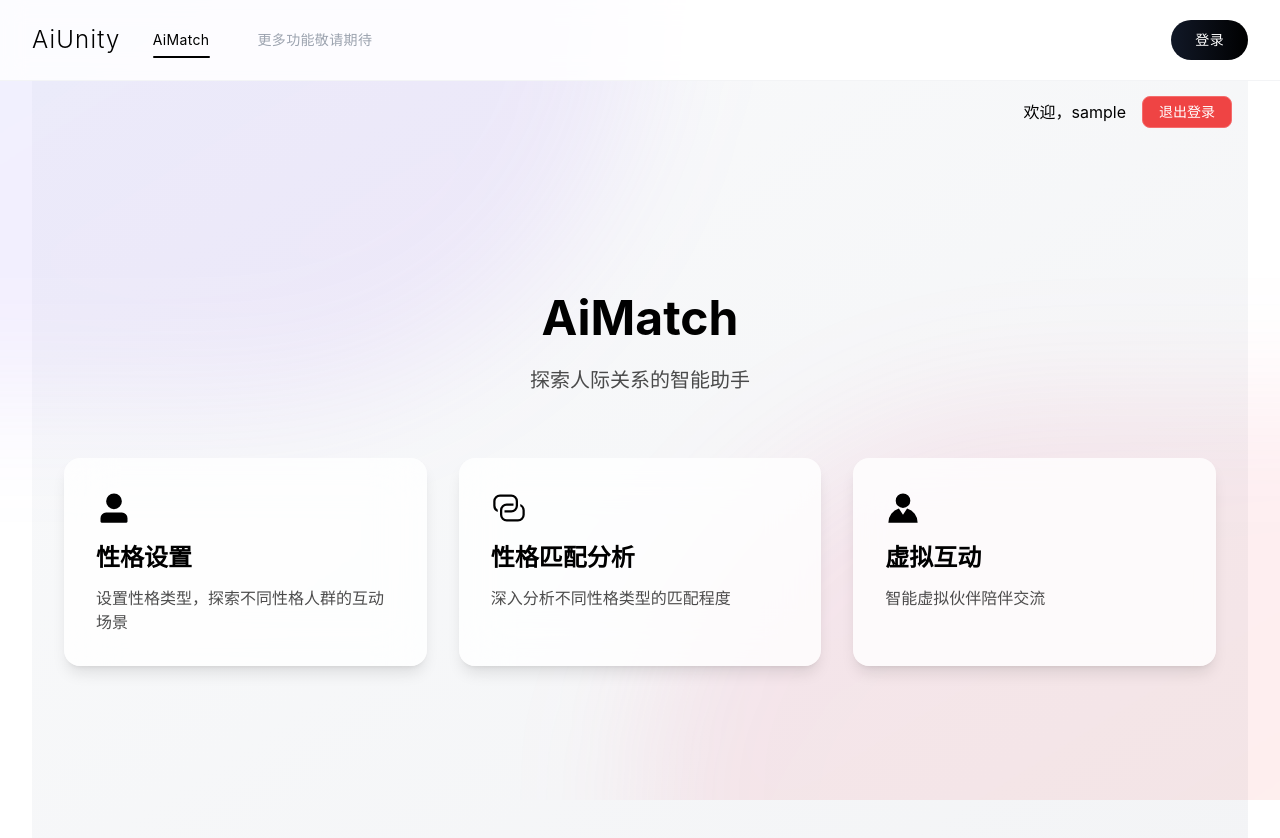
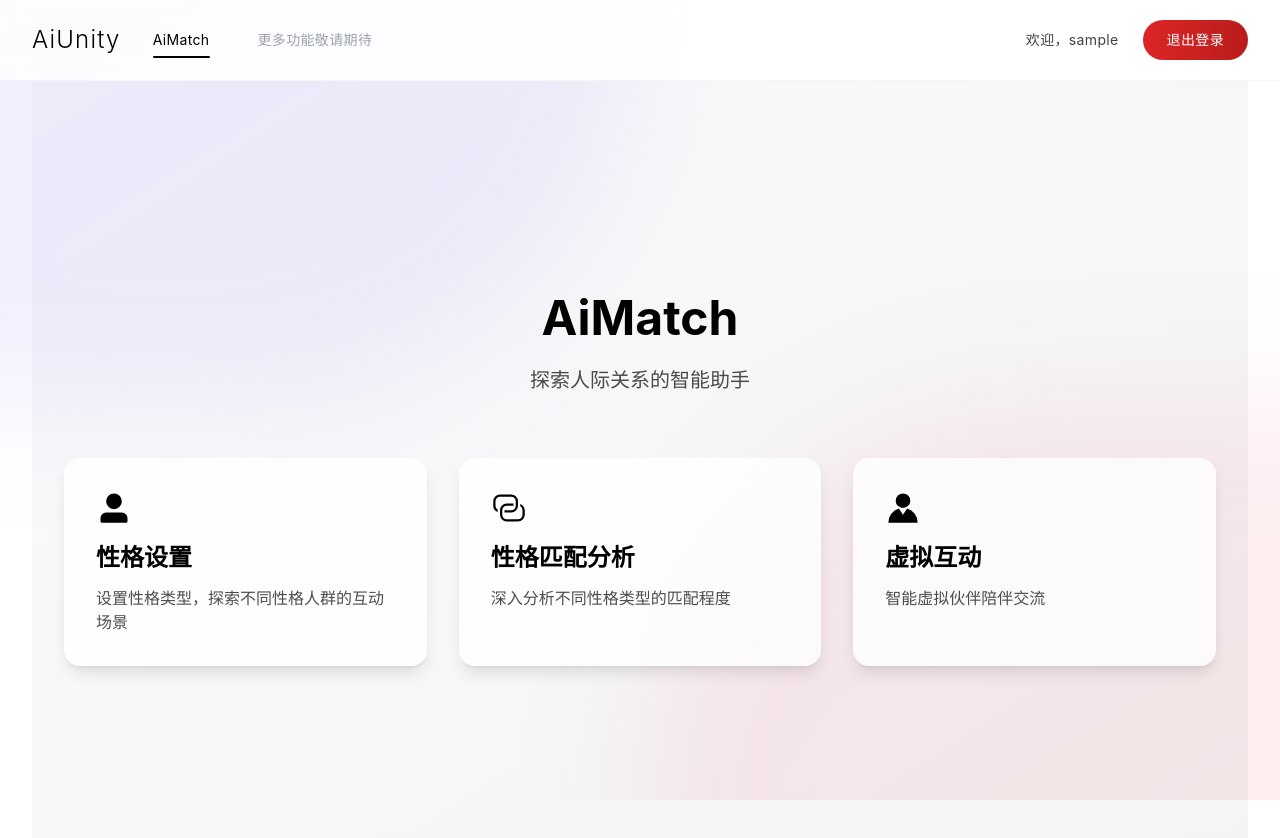
Before and after one commit to CHENNBOO/AiMatch, a Vue app: page / in a window 1280 px wide. Shown: the top 838 px of the page. Built offline with nearby package versions, Linux system fonts and the light colour scheme; sample sign-in values are in the browser's storage.

Commit message:
导航栏逻辑优化

```diff
--- a/src/components/Home.vue
+++ b/src/components/Home.vue
@@ -4,25 +4,6 @@
     <PersonalityAnalysisDialog v-model="showAnalysisDialog" />
     <PersonalityIncompleteDialog v-model="showIncompleteDialog" />
     <VirtualInteractionDialog v-if="showVirtualInteractionDialog" v-model="showVirtualInteractionDialog" />
-
-    <!-- 用户信息和操作按钮 -->
-    <div class="absolute top-4 right-4 flex items-center space-x-4">
-      <span class="text-black dark:text-white">欢迎，{{ username }}</span>
-      <!-- <el-button
-        type="primary"
-        @click="goToChangePassword"
-        class="!px-4 !py-2 !text-sm !text-white !bg-blue-500 hover:!bg-blue-600 !rounded-lg !transition-colors"
-      >
-        修改密码
-      </el-button> -->
-      <el-button
-        type="danger"
-        @click="handleLogout"
-        class="!px-4 !py-2 !text-sm !text-white !bg-red-500 hover:!bg-red-600 !rounded-lg !transition-colors"
-      >
-        退出登录
-      </el-button>
-    </div>
 
     <!-- 背景装饰 -->
     <div class="fixed inset-0 overflow-hidden pointer-events-none">
@@ -100,7 +81,6 @@ const showDialog = ref(false)
 const showAnalysisDialog = ref(false)
 const showIncompleteDialog = ref(false)
 const showVirtualInteractionDialog = ref(false)
-const username = ref('')
 
 const checkPersonalitySettings = () => {
   // 检查第一个人的设置
@@ -126,7 +106,7 @@ const checkPersonalitySettings = () => {
   return hasPerson1Settings && hasPerson2Settings
 }
 
-const handleFeatureClick = (e: MouseEvent, path: string) => {
+const handleFeatureClick = (e: Event, path: string) => {
   e.preventDefault()
   if (!checkPersonalitySettings()) {
     showIncompleteDialog.value = true
@@ -150,31 +130,8 @@ const goToPersonalitySettings = () => {
   router.push('/personality')
 }
 
-// 修改密码
-const goToChangePassword = () => {
-  console.log('点击修改密码按钮')
-  router.push('/change-password')
-}
-
-// 退出登录
-const handleLogout = () => {
-  localStorage.removeItem('token')
-  localStorage.removeItem('user')
-  router.push('/login')
-}
-
-// 获取用户信息
-const getUserInfo = () => {
-  const userStr = localStorage.getItem('user')
-  if (userStr) {
-    const user = JSON.parse(userStr)
-    username.value = user.username
-  }
-}
-
 onMounted(() => {
   checkPersonalitySettings()
-  getUserInfo()
 })
 </script>
 
--- a/src/components/Navbar.vue
+++ b/src/components/Navbar.vue
@@ -36,11 +36,26 @@
             <i class="ri-search-line text-xl"></i>
           </button>
 
-          <!-- 登录按钮 -->
-          <button class="px-6 py-2.5 bg-gradient-to-r from-gray-900 to-black text-white rounded-full
-                       hover:shadow-lg transition-shadow duration-300 text-sm tracking-wide">
-            登录
-          </button>
+          <!-- 用户信息和操作按钮 -->
+          <template v-if="isLoggedIn">
+            <span class="text-black/75 text-sm tracking-wide">欢迎，{{ username }}</span>
+            <button
+              @click="handleLogout"
+              class="px-6 py-2.5 bg-gradient-to-r from-red-600 to-red-700 text-white rounded-full
+                     hover:shadow-lg transition-shadow duration-300 text-sm tracking-wide"
+            >
+              退出登录
+            </button>
+          </template>
+          <template v-else>
+            <button
+              @click="goToLogin"
+              class="px-6 py-2.5 bg-gradient-to-r from-gray-900 to-black text-white rounded-full
+                     hover:shadow-lg transition-shadow duration-300 text-sm tracking-wide"
+            >
+              登录
+            </button>
+          </template>
         </div>
       </div>
     </div>
@@ -51,14 +66,54 @@
 </template>
 
 <script setup lang="ts">
-import { useRoute } from 'vue-router'
+import { ref, onMounted, watch } from 'vue'
+import { useRoute, useRouter } from 'vue-router'
 
 const route = useRoute()
+const router = useRouter()
+const username = ref('')
+const isLoggedIn = ref(false)
 
 const navItems = [
   { name: 'AiMatch', path: '/' },
   { name: '更多功能敬请期待', path: '/coming-soon', disabled: true }
 ]
+
+// 退出登录
+const handleLogout = async () => {
+  await router.push('/login')
+  localStorage.removeItem('token')
+  localStorage.removeItem('user')
+  isLoggedIn.value = false
+  username.value = ''
+}
+
+// 跳转到登录页
+const goToLogin = () => {
+  router.push('/login')
+}
+
+// 获取用户信息
+const getUserInfo = () => {
+  const userStr = localStorage.getItem('user')
+  if (userStr) {
+    const user = JSON.parse(userStr)
+    username.value = user.username
+    isLoggedIn.value = true
+  } else {
+    isLoggedIn.value = false
+    username.value = ''
+  }
+}
+
+// 监听路由变化
+watch(() => route.path, () => {
+  getUserInfo()
+})
+
+onMounted(() => {
+  getUserInfo()
+})
 </script>
 
 <style scoped>
```
